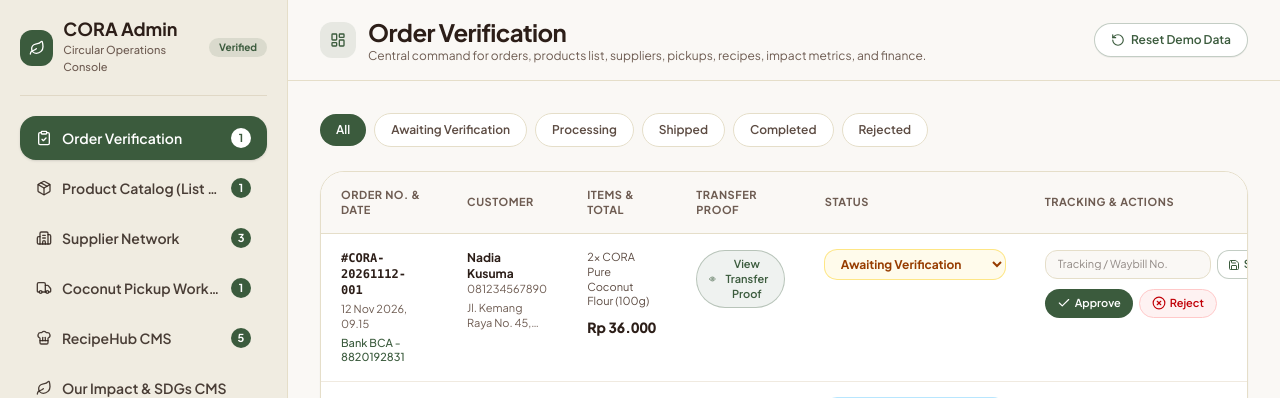
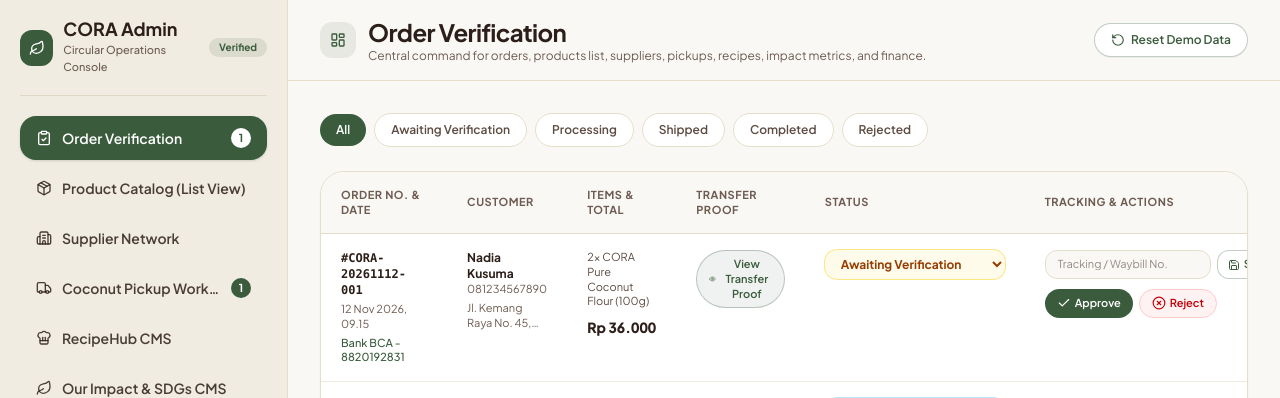
Before and after one commit to Krisnanda7/Cora-Website, a Next.js app: page /admin in a window 1280 px wide. Shown: the top 398 px of the page. Built offline with nearby package versions, Linux system fonts and the light colour scheme.

Commit message:
efactor: show notification badges only for order verification and coconut pickup workflows in admin sidebar

```diff
--- a/src/app/admin/page.tsx
+++ b/src/app/admin/page.tsx
@@ -1083,13 +1083,11 @@ export default function AdminDashboardPage() {
       id: 'cms',
       label: 'Product Catalog (List View)',
       icon: Package,
-      badge: products.length,
     },
     {
       id: 'suppliers',
       label: 'Supplier Network',
       icon: Building2,
-      badge: suppliers.length > 0 ? suppliers.length : undefined,
     },
     {
       id: 'pickup',
@@ -1101,7 +1099,6 @@ export default function AdminDashboardPage() {
       id: 'recipes',
       label: 'RecipeHub CMS',
       icon: ChefHat,
-      badge: recipes.length > 0 ? recipes.length : undefined,
     },
     {
       id: 'impact',
```
